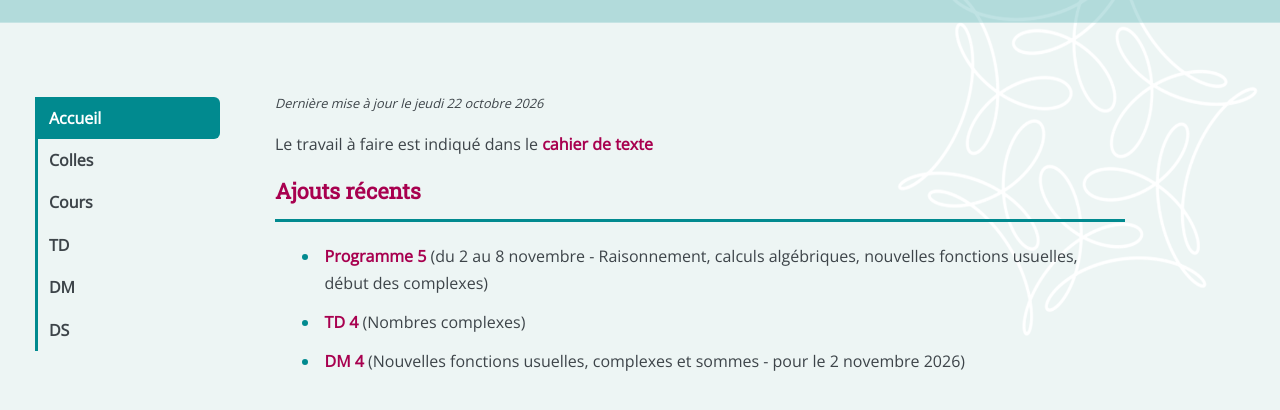
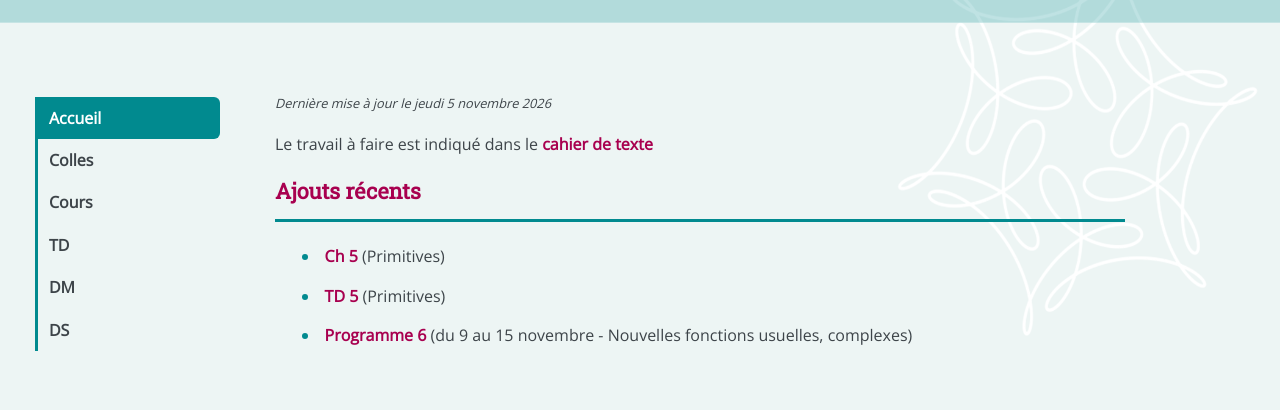
Before and after one commit to dsembely/dsembely.github.io, a plain HTML site: page index.html in a window 1280 px wide. Shown: the part 68-478 px from the top of the page. Drawn offline with nearby package versions, Linux system fonts and the light colour scheme.

Commit message:
Add files via upload

```diff
--- a/index.html
+++ b/index.html
@@ -34,7 +34,7 @@
       <div id="contenu">
         <div>
 <p><span style="font-style: italic; font-size: 0.8em"><!-- Bienvenue sur ce site !<br> -->
-Dernière mise à jour le jeudi 22 octobre 2026<br>
+Dernière mise à jour le jeudi 5 novembre 2026<br>
               <div>
           <p>Le travail à faire est indiqué dans le <a href="https://docs.google.com/spreadsheets/d/1Degj9g45DXBnE6T3mYOG2zS02UDZtxDi9LU9Ew2kj04/edit?usp=sharing" target="_blank">cahier de texte</a>
           </p>
@@ -43,9 +43,9 @@ Dernière mise à jour le jeudi 22 octobre 2026<br>
 </span></h3>
             <ul>
               <ul>
-<li><!-- 295 --><a href="CURRENT/Prog_PTSI2_05.pdf" target="_blank">Programme 5</a> (du 2 au 8 novembre - Raisonnement, calculs algébriques, nouvelles fonctions usuelles, début des complexes)</li>
-<li><!-- 291 --><a href="CURRENT/TD04_Complexes.pdf" target="_blank">TD 4</a> (Nombres complexes)</li>
-<li><!-- 291 --><a href="CURRENT/DM04.pdf" target="_blank">DM 4</a> (Nouvelles fonctions usuelles, complexes et sommes - pour le 2 novembre 2026)</li>
+<li><!-- 309 --><a href="CURRENT/Ch05_Primitives_e.pdf" target="_blank">Ch 5</a> (Primitives)</li>
+<li><!-- 309 --><a href="CURRENT/TD05_Primitives.pdf" target="_blank">TD 5</a> (Primitives)</li>
+<li><!-- 309 --><a href="CURRENT/Prog_PTSI2_06.pdf" target="_blank">Programme 6</a> (du 9 au 15 novembre - Nouvelles fonctions usuelles, complexes)</li>
               </ul>
             </ul>
           </div>
```
Also changed, not shown: colles.html (+1 -0 lines), cours.html (+1 -1 lines), td.html (+1 -0 lines).
